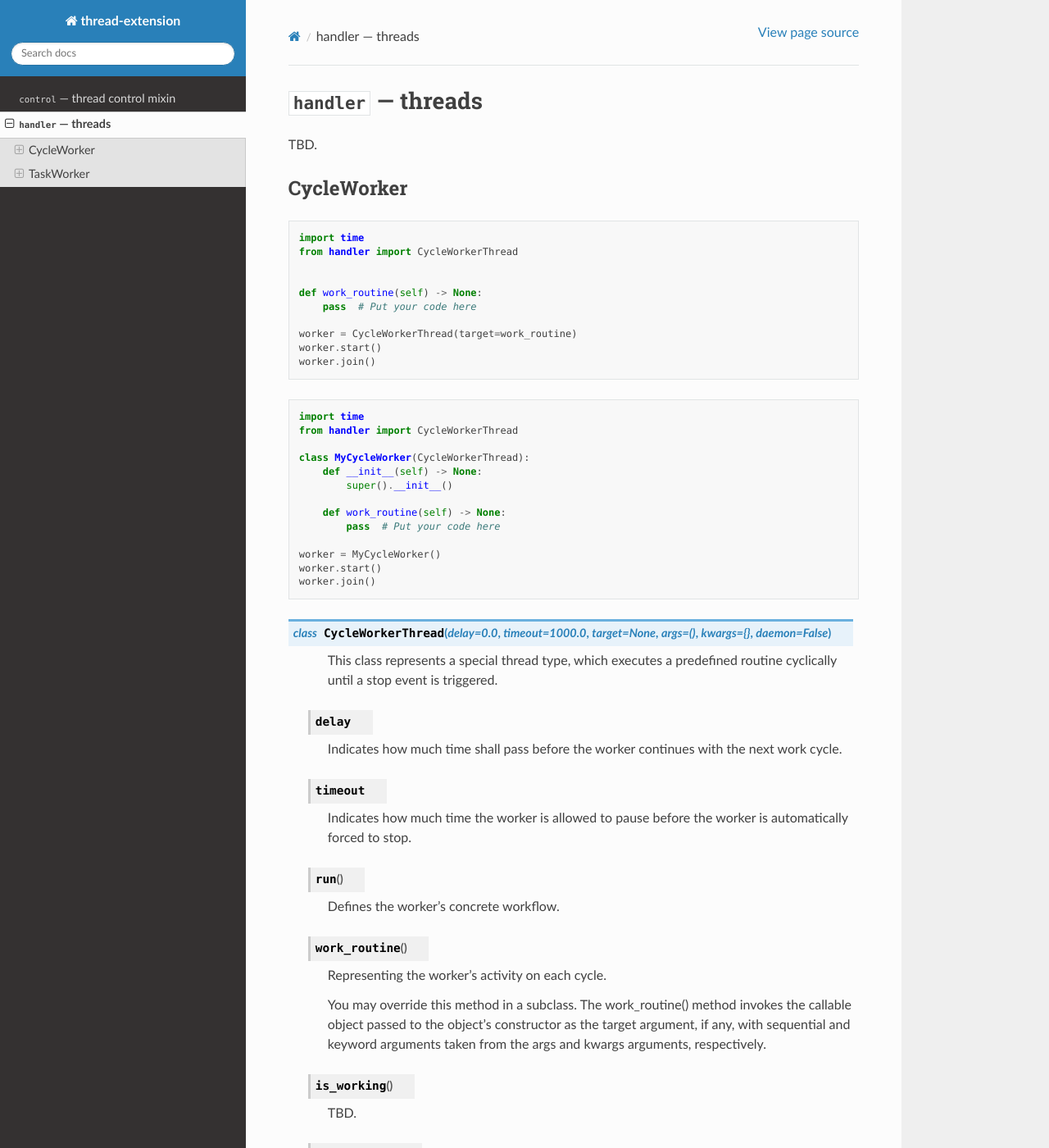
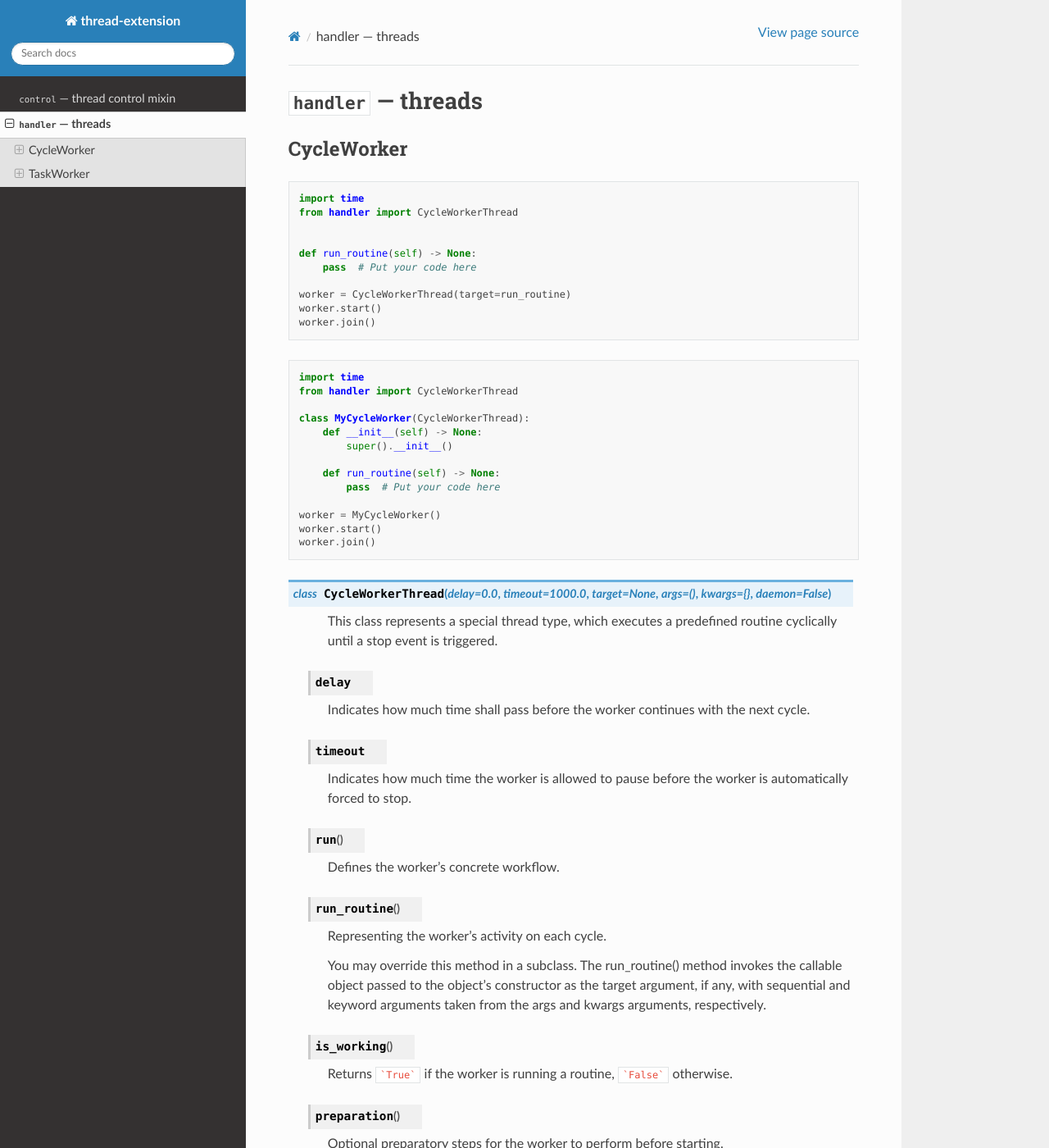
Before and after one commit to bauerch/thread-extension, a Sphinx documentation site: the page built from docs/handler.rst, in a window 1280 px wide and 1400 px high. Shown: the whole window at 82% size. Built offline with Sphinx 7.4.7 and the Read the Docs theme 2.0.0, drawn with Linux system fonts in a browser that asks for light colours; some of the changed text lies outside the part shown.

Commit message:
Update method names and documentation

````diff
--- a/docs/handler.rst
+++ b/docs/handler.rst
@@ -3,7 +3,6 @@
 
 .. py:currentmodule:: src.thread_extension.handler
 
-TBD.
 
 CycleWorker
 -----------
@@ -14,10 +13,10 @@ CycleWorker
    from handler import CycleWorkerThread
 
 
-   def work_routine(self) -> None:
+   def run_routine(self) -> None:
        pass  # Put your code here
 
-   worker = CycleWorkerThread(target=work_routine)
+   worker = CycleWorkerThread(target=run_routine)
    worker.start()
    worker.join()
 
@@ -30,7 +29,7 @@ CycleWorker
        def __init__(self) -> None:
            super().__init__()
 
-       def work_routine(self) -> None:
+       def run_routine(self) -> None:
            pass  # Put your code here
 
    worker = MyCycleWorker()
@@ -46,7 +45,7 @@ CycleWorker
    .. py:attribute:: delay
 
       Indicates how much time shall pass before the worker continues with
-      the next work cycle.
+      the next cycle.
 
    .. py:attribute:: timeout
 
@@ -57,18 +56,18 @@ CycleWorker
 
       Defines the worker's concrete workflow.
 
-   .. method:: work_routine()
+   .. method:: run_routine()
 
       Representing the worker's activity on each cycle.
 
-      You may override this method in a subclass. The work_routine() method
+      You may override this method in a subclass. The run_routine() method
       invokes the callable object passed to the object's constructor as the
       target argument, if any, with sequential and keyword arguments taken
       from the args and kwargs arguments, respectively.
 
    .. method:: is_working()
 
-      TBD.
+      Returns ```True``` if the worker is running a routine, ```False``` otherwise.
 
    .. method:: preparation()
 
@@ -91,7 +90,7 @@ TaskWorker
        def __init__(self, tasks: queue.Queue) -> None:
            super().__init__(tasks)
 
-       def work_on_task(self, task: str) -> None:
+       def run_task(self, task: str) -> None:
            pass  # Put your code here
 
    my_tasks = queue.Queue()
@@ -109,7 +108,7 @@ TaskWorker
    .. py:attribute:: delay
 
       Indicates how much time shall pass before the worker continues with
-      the next work cycle.
+      the next task.
 
    .. py:attribute:: timeout
 
@@ -120,13 +119,13 @@ TaskWorker
 
       Defines the worker's concrete workflow.
 
-   .. method:: work_on_task(task)
+   .. method:: run_task(task)
 
       Abstract method representing the worker's activity on all task.
 
    .. method:: is_working()
 
-      TBD.
+      Returns ```True``` if the worker is running a task, ```False``` otherwise.
 
    .. method:: preparation()
 
````
Also changed, not shown: 3 other files.
